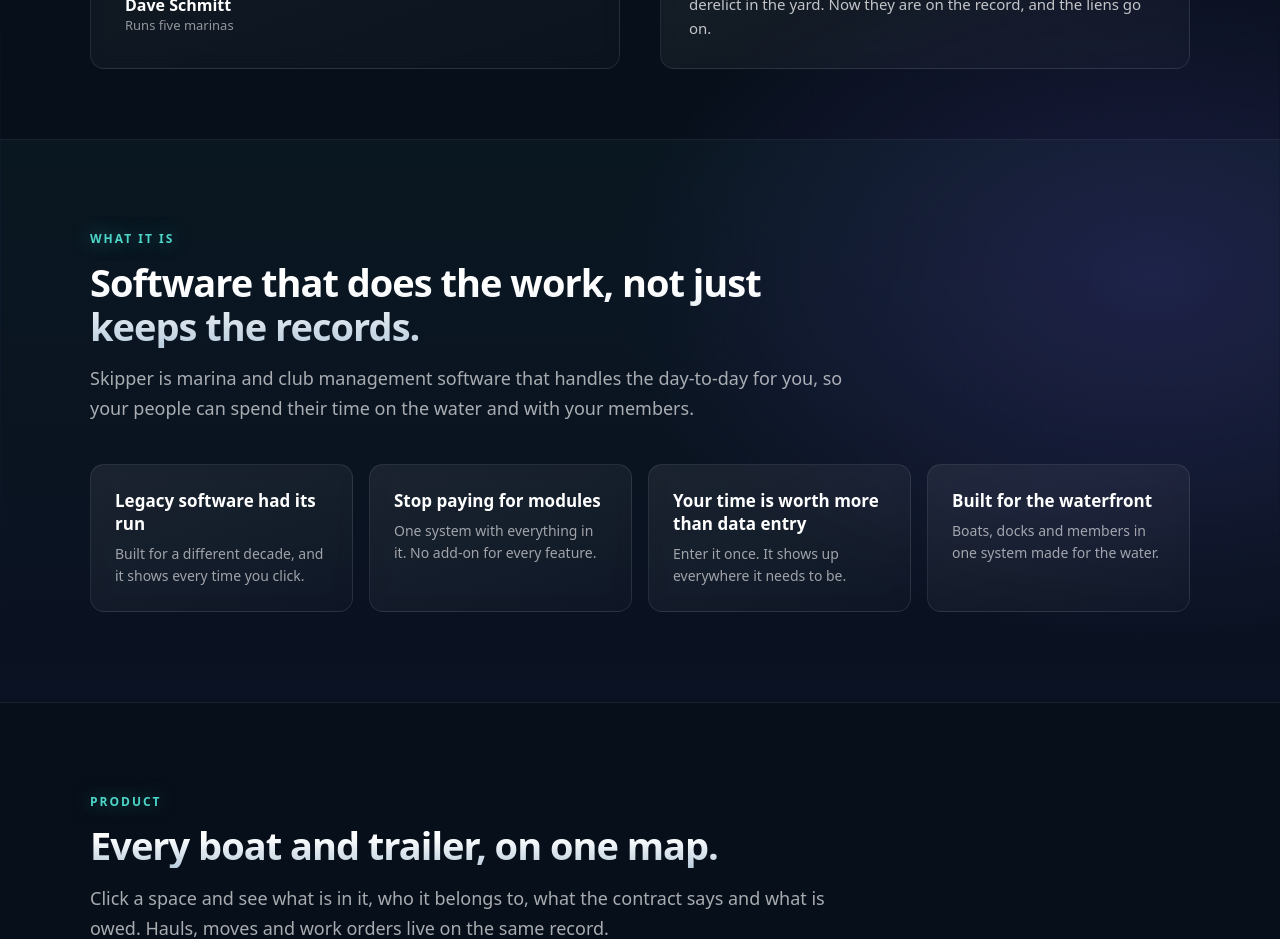
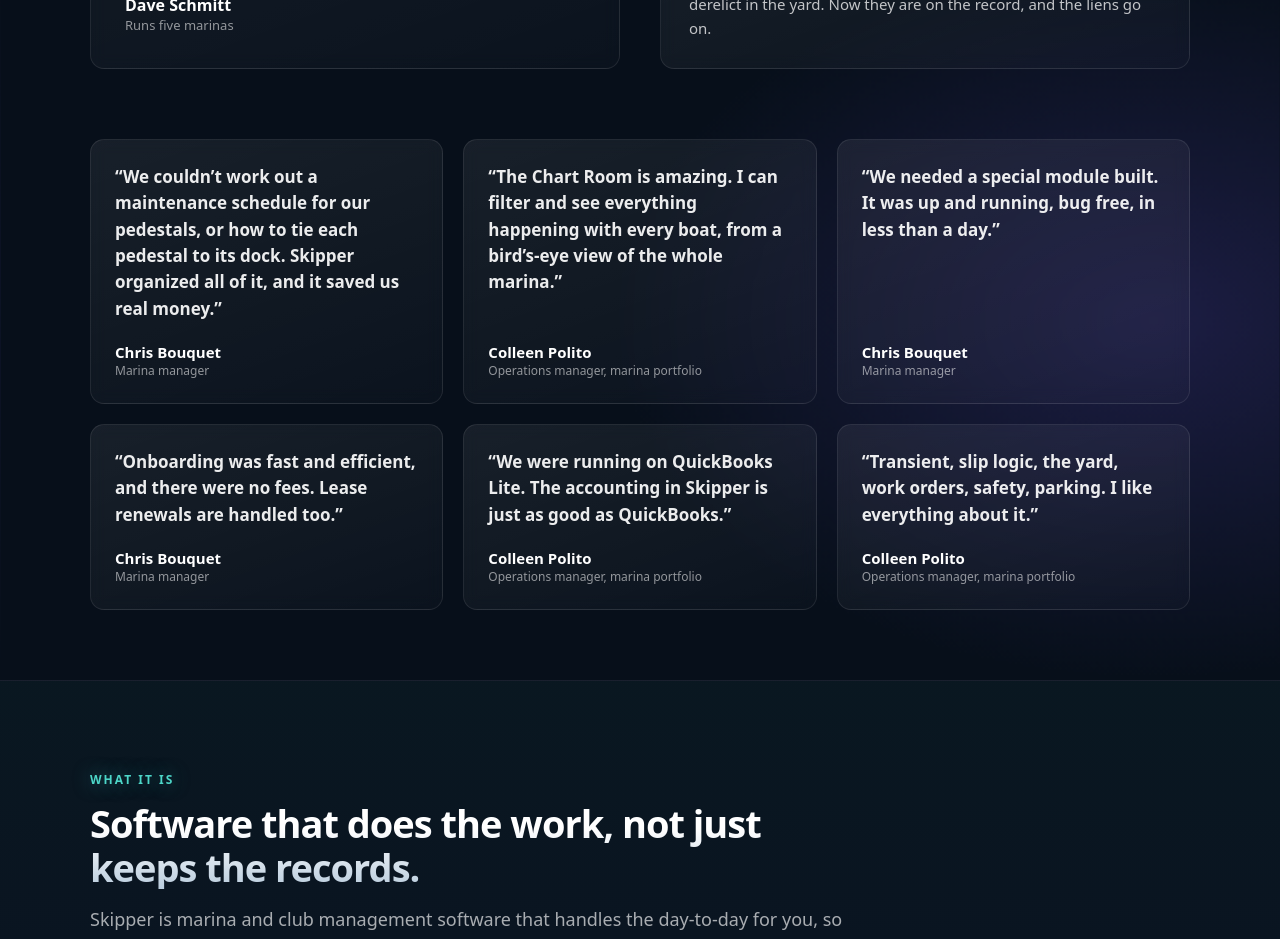
Before and after one commit to marketing356/ayeayeskipper-landing, a Next.js app: page / in a window 1280 px wide. Shown: the part 1800-2739 px from the top of the page. Built offline with nearby package versions, Linux system fonts and the light colour scheme; no server answers.

Commit message:
Testimonials: 6 draft quotes (Chris, Colleen) pending approval - preview only

```diff
--- a/src/app/page.tsx
+++ b/src/app/page.tsx
@@ -440,6 +440,30 @@ export default function Home() {
         </div>
       </section>
 
+      {/* MORE OPERATOR QUOTES: DRAFTS pending approval from each person. Do NOT ship to production until approved. See /root/proof/testimonial-drafts-2026-11-10.md */}
+      <section className="sk-section" style={{ paddingTop: 0, paddingBottom: 70 }}>
+        <div className="sk-wrap">
+          <div className="sk-grid3">
+            {[
+              ['We couldn’t work out a maintenance schedule for our pedestals, or how to tie each pedestal to its dock. Skipper organized all of it, and it saved us real money.', 'Chris Bouquet', 'Marina manager'],
+              ['The Chart Room is amazing. I can filter and see everything happening with every boat, from a bird’s-eye view of the whole marina.', 'Colleen Polito', 'Operations manager, marina portfolio'],
+              ['We needed a special module built. It was up and running, bug free, in less than a day.', 'Chris Bouquet', 'Marina manager'],
+              ['Onboarding was fast and efficient, and there were no fees. Lease renewals are handled too.', 'Chris Bouquet', 'Marina manager'],
+              ['We were running on QuickBooks Lite. The accounting in Skipper is just as good as QuickBooks.', 'Colleen Polito', 'Operations manager, marina portfolio'],
+              ['Transient, slip logic, the yard, work orders, safety, parking. I like everything about it.', 'Colleen Polito', 'Operations manager, marina portfolio'],
+            ].map(([q, n, t]) => (
+              <div key={q} className="sk-card" style={{ display: 'flex', flexDirection: 'column', justifyContent: 'space-between' }}>
+                <p style={{ fontSize: 17, lineHeight: 1.55, fontWeight: 600, margin: '0 0 20px', color: 'rgba(255,255,255,0.92)' }}>&ldquo;{q}&rdquo;</p>
+                <div>
+                  <div style={{ fontWeight: 800, fontSize: 15 }}>{n}</div>
+                  <div style={{ fontSize: 12, color: 'rgba(255,255,255,0.55)' }}>{t}</div>
+                </div>
+              </div>
+            ))}
+          </div>
+        </div>
+      </section>
+
       {/* WHAT IT IS + PAIN */}
       <section className="sk-section sk-alt">
         <div className="sk-wrap">
```
